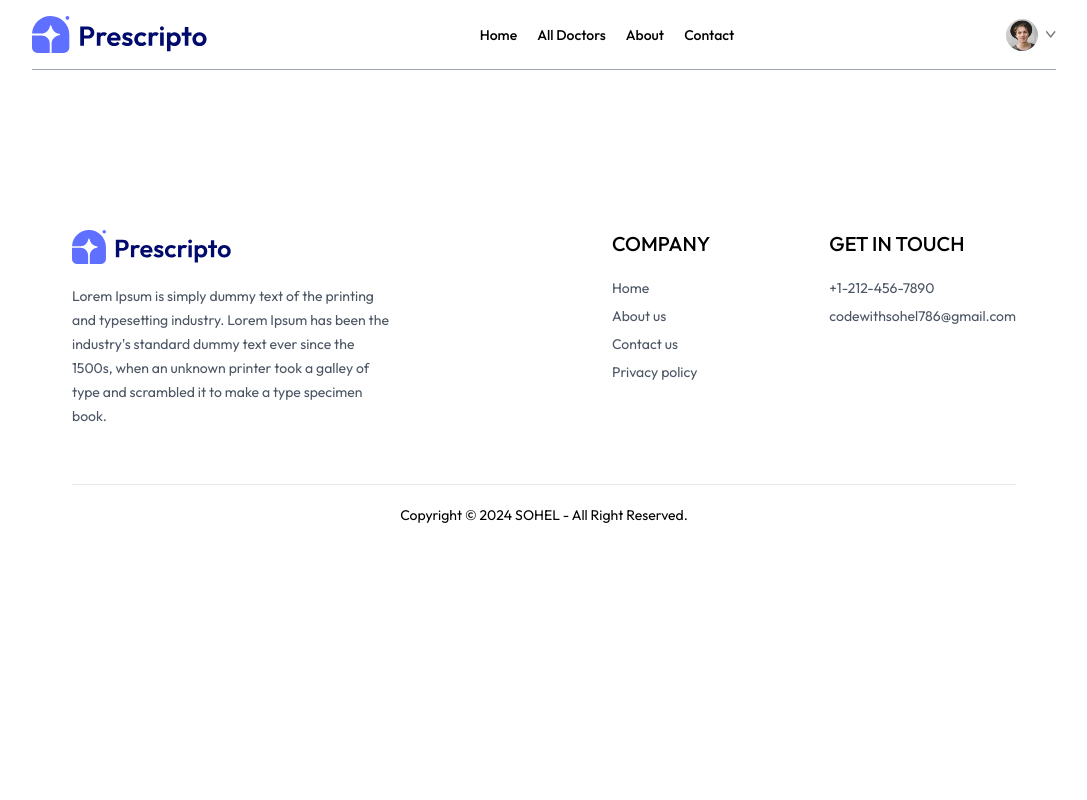
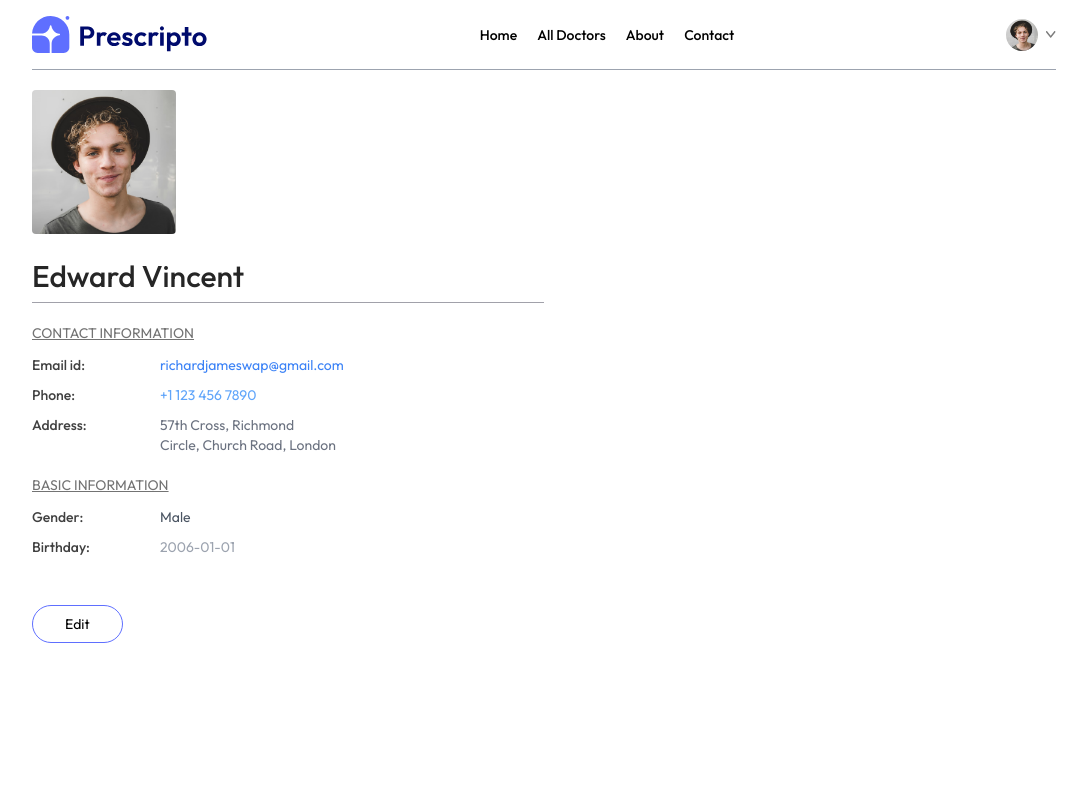
Before and after one commit to coadwithsohel/Doctor_Appointment_App, a React (Vite) app in the folder frontend/: page /my-profile in a window 1280 px wide. Shown: the top 800 px of the page, without its empty margins (96-1183 px from the left). Built offline with nearby package versions, Linux system fonts and the light colour scheme.

Commit message:
completed my profile page

```diff
--- a/frontend/src/pages/MyProfile.jsx
+++ b/frontend/src/pages/MyProfile.jsx
@@ -1,11 +1,149 @@
-import React from 'react'
+import React, { useState } from "react";
+import { assets } from "../assets/assets_frontend/assets";
 
 const MyProfile = () => {
+  const [userData, setUserData] = useState({
+    name: "Edward Vincent",
+    image: assets.profile_pic,
+    email: "richardjameswap@gmail.com",
+    phone: "+1  123 456 7890",
+    address: {
+      line1: "57th Cross, Richmond ",
+      line2: "Circle, Church Road, London",
+    },
+    gender: "Male",
+    dob: "2006-01-01",
+  });
+
+  const [isEdit, setIsEdit] = useState(false);
+
   return (
-    <div>
+    <div className="max-w-lg flex flex-col gap-2 text-sm">
+      <img className="w-36 rounded" src={userData.image} alt="" />
 
+      {isEdit ? (
+        <input
+          className="bg-gray-50 text-3xl font-medium max-w-60 mt-4 "
+          type="text"
+          value={userData.name}
+          onChange={(e) =>
+            setUserData((prev) => ({ ...prev, name: e.target.value }))
+          }
+        />
+      ) : (
+        <p className="font-medium text-3xl text-neutral-800 mt-4  ">
+          {userData.name}
+        </p>
+      )}
+
+      <hr className="bg-zinc-400 h-[1px] border-none" />
+
+      <div>
+        <p className="text-neutral-500 underline mt-3">CONTACT INFORMATION</p>
+        <div className="grid grid-cols-[1fr_3fr] gap-y-2.5 mt-3 text-neutral-700">
+          <p className="font-medium ">Email id: </p>
+          <p className="text-blue-500">{userData.email}</p>
+          <p className="font-medium">Phone: </p>
+          {isEdit ? (
+            <input
+              className="bg-gray-100 max-w-52"
+              type="text"
+              value={userData.phone}
+              onChange={(e) =>
+                setUserData((prev) => ({ ...prev, name: e.target.value }))
+              }
+            />
+          ) : (
+            <p className="text-blue-400">{userData.phone}</p>
+          )}
+          <p className="font-medium">Address:</p>
+          {isEdit ? (
+            <p>
+              <input
+                className="bg-gray-50"
+                onChange={(e) =>
+                  setUserData((prev) => ({
+                    ...prev,
+                    address: { ...prev.address, line1: e.target.value },
+                  }))
+                }
+                value={userData.address.line1}
+                type="text"
+              />
+              <br />
+              <input
+                className="bg-gray-50"
+                onChange={(e) =>
+                  setUserData((prev) => ({
+                    ...prev,
+                    address: { ...prev.address, line2: e.target.value },
+                  }))
+                }
+                value={userData.address.line2}
+                type="text"
+              />
+            </p>
+          ) : (
+            <p className="text-gray-500">
+              {userData.address.line1}
+              <br />
+              {userData.address.line2}
+            </p>
+          )}
+        </div>
+      </div>
+      <div>
+        <p className="text-neutral-500 underline mt-3">BASIC INFORMATION</p>
+        <div className="grid grid-cols-[1fr_3fr] gap-y-2.5 mt-3 text-neutral-700">
+          <p className="font-medium">Gender:</p>
+          {isEdit ? (
+            <select
+              className="max-w-20 bg-gray-100"
+              onChange={(e) =>
+                setUserData((prev) => ({ ...prev, gender: e.target.value }))
+              }
+              value={userData.gender}
+            >
+              <option value="Male"> Male</option>
+              <option value="Female">Female</option>
+            </select>
+          ) : (
+            <p className="text-gray-600">{userData.gender}</p>
+          )}
+          <p className="font-medium">Birthday:</p>
+          {isEdit ? (
+            <input
+              className="max-w-28 bg-gray-100 "
+              type="date"
+              onChange={(e) =>
+                setUserData((prev) => ({ ...prev, dob: e.target.value }))
+              }
+              value={userData.dob}
+            />
+          ) : (
+            <p className="text-gray-400">{userData.dob}</p>
+          )}
+        </div>
+      </div>
+      <div className="mt-10">
+        {isEdit ? (
+          <button
+            className="border border-primary px-8 py-2 rounded-full hover:bg-primary hover:text-white transition-all duration-500"
+            onClick={() => setIsEdit(false)}
+          >
+            Save information
+          </button>
+        ) : (
+          <button
+            className="border border-primary px-8 py-2 rounded-full hover:bg-primary hover:text-white transition-all duration-500"
+            onClick={() => setIsEdit(true)}
+          >
+            Edit
+          </button>
+        )}
+      </div>
     </div>
-  )
-}
+  );
+};
 
-export default MyProfile
+export default MyProfile;
```
